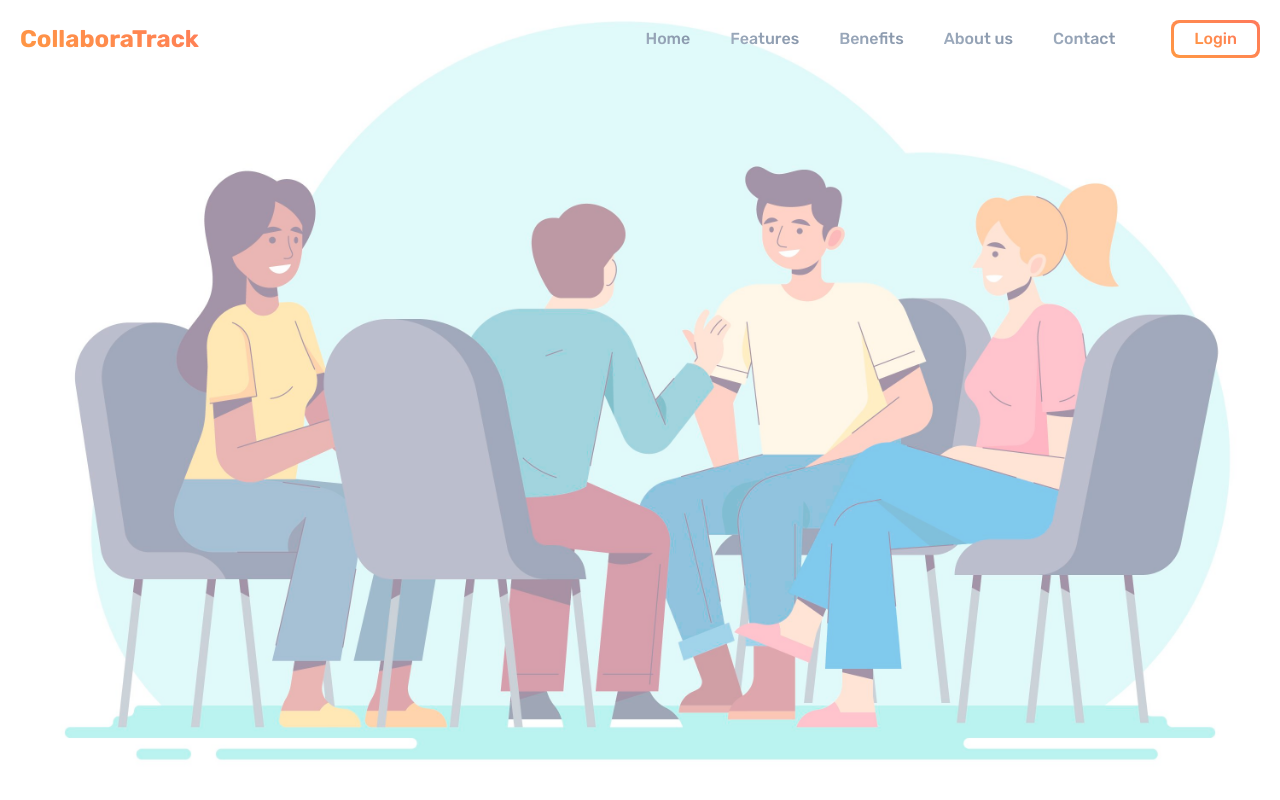
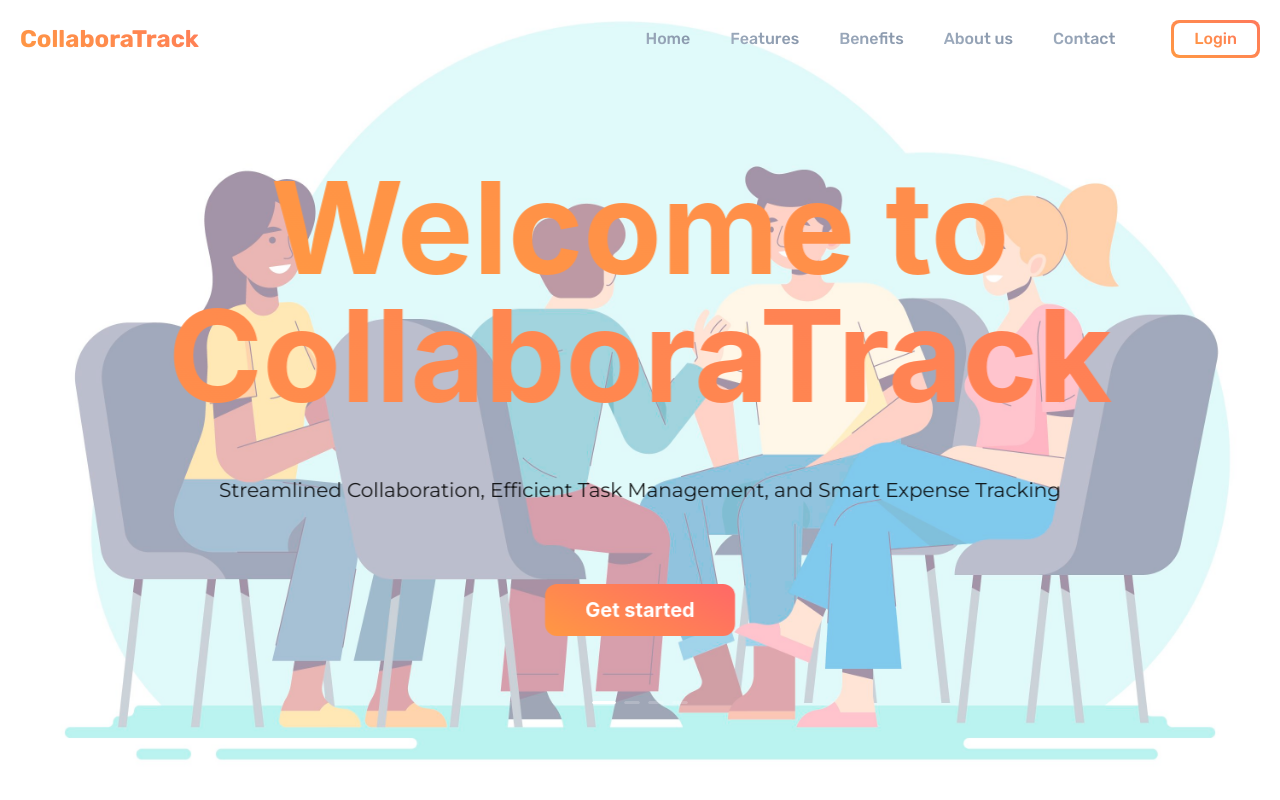
Before and after one commit to shafayetullah7/task-tracker-client-side, a React (Vite) app: page / in a window 1280 px wide. Shown: the top 800 px of the page. Built offline with nearby package versions, Linux system fonts and the light colour scheme.

Commit message:
header partial done

```diff
--- a/package.json
+++ b/package.json
@@ -10,17 +10,15 @@
     "preview": "vite preview"
   },
   "dependencies": {
-    "@ant-design/icons": "^5.2.6",
     "antd": "^5.13.0",
     "framer-motion": "^10.18.0",
     "localforage": "^1.10.0",
     "lottie-react": "^2.4.0",
-    "match-sorter": "^6.3.1",
     "react": "^18.2.0",
     "react-dom": "^18.2.0",
+    "react-icons": "^5.0.1",
     "react-router-dom": "^6.21.2",
-    "react-scroll-parallax": "^3.4.5",
-    "sort-by": "^1.2.0"
+    "react-scroll-parallax": "^3.4.5"
   },
   "devDependencies": {
     "@types/react": "^18.2.43",
--- a/src/components/home/header/Banner.tsx
+++ b/src/components/home/header/Banner.tsx
@@ -1,31 +1,65 @@
-
 import { motion } from 'framer-motion';
-// import DefaultScreen from '../../utils/DefaultScreen';
-// import GradientText from '../../utils/GradientText';
-
-// import Nav from "../../common/Nav";
 import DefaultScreen from "../../utils/DefaultScreen";
 import GradientText from "../../utils/GradientText";
 import { useParallax } from 'react-scroll-parallax';
+import { FaChartBar } from "react-icons/fa";
+import { FaFilePen } from "react-icons/fa6";
+import { MdGroups } from "react-icons/md";
+import { Carousel } from 'antd';
 
-// import banner1 from '../../assets/image/banner1.jpg';
+
 const Banner = () => {
     const { ref } = useParallax<HTMLDivElement>({ speed: 20 });
 
-    // const
 
+    const contentStyle: React.CSSProperties = {
+        height: '100%',
+        color: '#fff',
+        lineHeight: '160px',
+        textAlign: 'center',
+        background: '#364d79',
+    };
+
+    const taskContents = [
+        {
+            title: 'Task Management',
+            text: 'Effortlessly manage tasks with our system, using a task calendar for deadlines and quick access to completed tasks.',
+            icon: <FaFilePen />,
+            action: <motion.button whileHover={{ x: [0, -10, 10, -10, 0] }} transition={{ duration: 0.5, type: 'tween' }} className='text-xl px-10 py-3 bg-primary-gradient text-white rounded-xl font-bold'>See more</motion.button>
+        },
+        {
+            title: 'Expense Tracking',
+            text: 'Effortlessly categorize expenses, manage your budget for financial insights, and visualize expense trends for better financial awareness.',
+            icon: <FaChartBar />,
+            action: <motion.button whileHover={{ x: [0, -10, 10, -10, 0] }} transition={{ duration: 0.5, type: 'tween' }} className='text-xl px-10 py-3 bg-primary-gradient text-white rounded-xl font-bold'>See more</motion.button>
+        },
+        {
+            title: 'Collaboration',
+            text: 'Effortlessly communicate in group chats, coordinate events with an integrated calendar, and manage tasks seamlessly.',
+            icon: <MdGroups />,
+            action: <motion.button whileHover={{ x: [0, -10, 10, -10, 0] }} transition={{ duration: 0.5, type: 'tween' }} className='text-xl px-10 py-3 bg-primary-gradient text-white rounded-xl font-bold'>See more</motion.button>
+        }
+    ];
     return (
         <DefaultScreen>
-            <div ref={ref}>
-                {/* <div className="">
-                    <motion.h1 initial={{ scale: 0, opacity: 0 }} animate={{ scale: 1, opacity: 1 }} transition={{ type: "spring", duration: 1, stiffness: 50, damping: 10 }} className="text-9xl font-bold w-fit text-center mx-auto"><GradientText>Welcome to CollaboraTrack</GradientText></motion.h1>
-                    <div className="text-center w-3/4 mx-auto mt-14">
-                        <motion.p initial={{ opacity: 0, y: -10 }} animate={{ opacity: 1, y: 0 }} transition={{ duration: 1, delay: 1.5 }} className="text-xl dark:text-gray-300 font-montserrat">Streamlined Collaboration, Efficient Task Management, and Smart Expense Tracking</motion.p>
+            <div ref={ref} className='w-full overflow-hidden'>
+
+
+                <Carousel autoplay autoplaySpeed={5000} className='w-full py-20'>
+                    <div style={contentStyle} className="">
+                        <motion.h1 initial={{ scale: 0, opacity: 0 }} animate={{ scale: 1, opacity: 1 }} transition={{ type: "spring", duration: 1, stiffness: 50, damping: 10 }} className="text-9xl font-bold w-fit text-center mx-auto"><GradientText>Welcome to CollaboraTrack</GradientText></motion.h1>
+                        <div className="text-center w-3/4 mx-auto mt-14">
+                            <motion.p initial={{ opacity: 0, y: -10 }} animate={{ opacity: 1, y: 0 }} transition={{ duration: 1, delay: 1.5 }} className="text-xl dark:text-gray-300 font-montserrat">Streamlined Collaboration, Efficient Task Management, and Smart Expense Tracking</motion.p>
+                        </div>
+                        <motion.button whileHover={{ x: [0, -10, 10, -10, 0] }} transition={{ duration: 0.5, type: 'tween' }} className='w-fit mx-auto block mt-20 text-xl px-10 py-3 bg-primary-gradient text-white rounded-xl font-bold'>Get started</motion.button>
                     </div>
-                </div> */}
-                <div>
-
-                </div>
+                    {taskContents.map((content, index) => (<div key={index} className='text-gray-200 font-montserrat' style={contentStyle}>
+                        <div className='w-fit mx-auto text-9xl'>{content.icon}</div>
+                        <h1 className='text-6xl font-bold text-center mt-10'>{content.title}</h1>
+                        <p className='text-center mt-5'>{content.text}</p>
+                        <div className='w-fit mx-auto block mt-20'>{content.action}</div>
+                    </div>))}
+                </Carousel>
             </div>
         </DefaultScreen>
     );
--- a/src/components/home/header/Header.tsx
+++ b/src/components/home/header/Header.tsx
@@ -12,8 +12,10 @@ const Header = () => {
                 <div className="sticky top-0 left-0 right-0 z-20">
                     <Nav></Nav>
                 </div>
-                <div className="absolute inset-0 flex justify-center items-center z-10">
-                    <Banner></Banner>
+                <div className="absolute inset-0 z-10 flex items-center justify-center ">
+                    <div className="flex-1">
+                        <Banner></Banner>
+                    </div>
                 </div>
             </div>
         </div>
--- a/src/components/utils/DefaultScreen.tsx
+++ b/src/components/utils/DefaultScreen.tsx
@@ -6,7 +6,7 @@ type TdefaultScreenProps = {
 
 const DefaultScreen = ({ children }: TdefaultScreenProps) => {
     return (
-        <div className="max-w-[1280px] mx-auto">
+        <div className="max-w-[1280px]  mx-auto">
             {children}
         </div>
     );
--- a/src/components/utils/GradientText.tsx
+++ b/src/components/utils/GradientText.tsx
@@ -1,5 +1,5 @@
 interface GradientTextProps {
-    children: string;
+    children: string|JSX.Element;
 }
 
 const GradientText = ({ children }: GradientTextProps) => {
--- a/tailwind.config.js
+++ b/tailwind.config.js
@@ -6,7 +6,7 @@ export default {
       colors: {
         primaryDeep: "#FF9843",
         primaryLight: "#F78CA2",
-        secondaryDeep: "#3468C0",
+        secondaryDeep: "#04f9f9",
         secondaryBlue: "#86A7FC",
       },
       fontFamily: {
```
Also changed, not shown: 1 other file (tests, documents, lock files or other folders).
